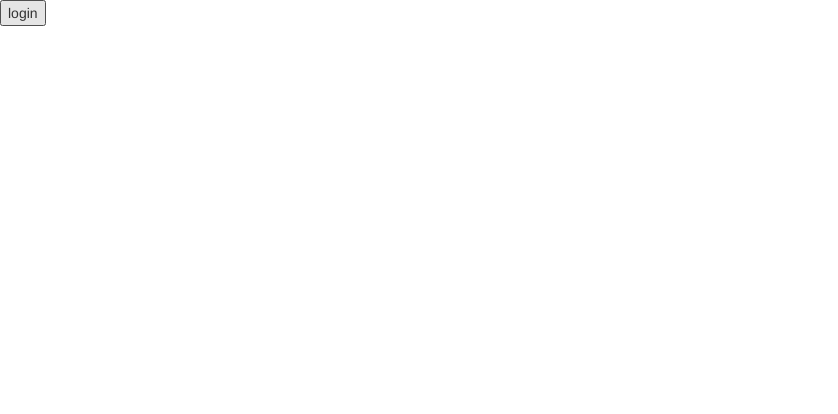
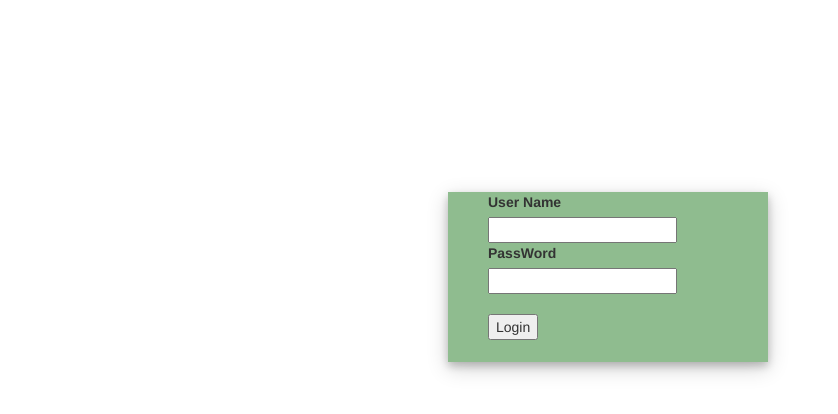
Before and after one commit to KelamBasavaiah/Angular8LibraryManagement, an Angular app: page / in a window 1280 px wide. Shown: the top 414 px of the page, without its empty margins (0-838 px from the left). Built offline with nearby package versions, Linux system fonts and the light colour scheme.

Commit message:
Login Authentication

```diff
--- a/src/app/Components/admin/admin.component.html
+++ b/src/app/Components/admin/admin.component.html
@@ -8,6 +8,9 @@
         <li><a routerLink="/Admin/ViewBooks" routerLinkActive="active">View All Books</a></li>
         <li><a routerLink="/Admin/addBook">Enter Books</a></li>
       </ul>
+      <div>
+        <button (click)='logout()' style="float: right;">LogOut</button>
+      </div>
     </div>
   </nav>
   <router-outlet></router-outlet>
--- a/src/app/Components/admin/admin.component.ts
+++ b/src/app/Components/admin/admin.component.ts
@@ -1,4 +1,6 @@
 import { Component, OnInit } from '@angular/core';
+import { Router } from '@angular/router';
+import { LoginService } from 'src/app/Services/login.service';
 
 @Component({
   selector: 'app-admin',
@@ -7,8 +9,11 @@ import { Component, OnInit } from '@angular/core';
 })
 export class AdminComponent implements OnInit {
 
-  constructor() { }
-
+  constructor(private login:LoginService,private route:Router) { }
+logout(){
+this.login.setRoute(false);
+this.route.navigate(["/login"]);
+}
   ngOnInit() {
   }
 
--- a/src/app/Components/login/login.component.css
+++ b/src/app/Components/login/login.component.css
@@ -0,0 +1,12 @@
+.login{
+margin: 40px 0px 20px 40px;
+
+
+}
+.box{
+    box-shadow: 0 4px 8px 0 rgba(0, 0, 0, 0.2), 0 6px 20px 0 rgba(0, 0, 0, 0.19);
+    margin:15% 0% 0% 35%;
+    width: 25%;
+    height: 170px;
+    background-color: darkseagreen;
+}
--- a/src/app/Components/login/login.component.html
+++ b/src/app/Components/login/login.component.html
@@ -1 +1,21 @@
-<button (click)="login()">login</button>
+<div class="box">
+    <div class="login">
+        <div>
+            <label >User Name </label>
+        </div>
+        <div>
+            <input type="text" #u>
+        </div>
+
+        <div>
+            <label >PassWord </label>
+        </div>
+        <div>
+            <input type="text" #p>
+        </div>
+<br>
+        <div>
+            <button (click)="login(u.value,p.value)">Login</button>
+        </div>
+    </div>
+</div>
--- a/src/app/Components/login/login.component.ts
+++ b/src/app/Components/login/login.component.ts
@@ -1,5 +1,6 @@
 import { Component, OnInit } from '@angular/core';
 import { Router } from '@angular/router';
+import { LoginService } from 'src/app/Services/login.service';
 
 @Component({
   selector: 'app-login',
@@ -8,8 +9,30 @@ import { Router } from '@angular/router';
 })
 export class LoginComponent implements OnInit {
 
-  constructor(private router: Router) { }
-login(){this.router.navigate(["/Admin/home"]);}
+  constructor(private router: Router,private loginS:LoginService) { }
+login(username,password)
+{
+  console.log(username,password)
+  this.loginS.authenticateUser(username,password).subscribe((data:any)=>{
+    if(data){
+      this.loginS.setRoute(data);
+      this.router.navigate(["/Admin/home"]);
+    }
+    else{
+      alert("Enter valid credentials");
+    }
+  })
+  // if ( this.loginS.authenticateUser(username,password))
+  // {
+  //   this.router.navigate(["/Admin/home"]);
+  // }
+  // else
+  // {
+  //   alert("Enter valid credentials");
+  // }
+
+
+}
   ngOnInit() {
   }
 
--- /dev/null
+++ b/src/app/Services/login.service.ts
@@ -0,0 +1,24 @@
+import { HttpClient } from '@angular/common/http';
+import { Injectable } from '@angular/core';
+
+@Injectable({
+  providedIn: 'root'
+})
+export class LoginService {
+result:boolean;
+  constructor(private http:HttpClient) { }
+
+  authenticateUser(username,password)
+  {
+     return this.http.get("https://localhost:44328/api/User/"+username+"/"+password)
+
+  }
+  setRoute(value){
+    this.result=value;
+  }
+  canActivate() {
+
+    return this.result;
+  }
+
+}
```
Also changed, not shown: src/app/app-routing.module.ts (+10 -6 lines), 1 other file (tests, documents, lock files or other folders).
